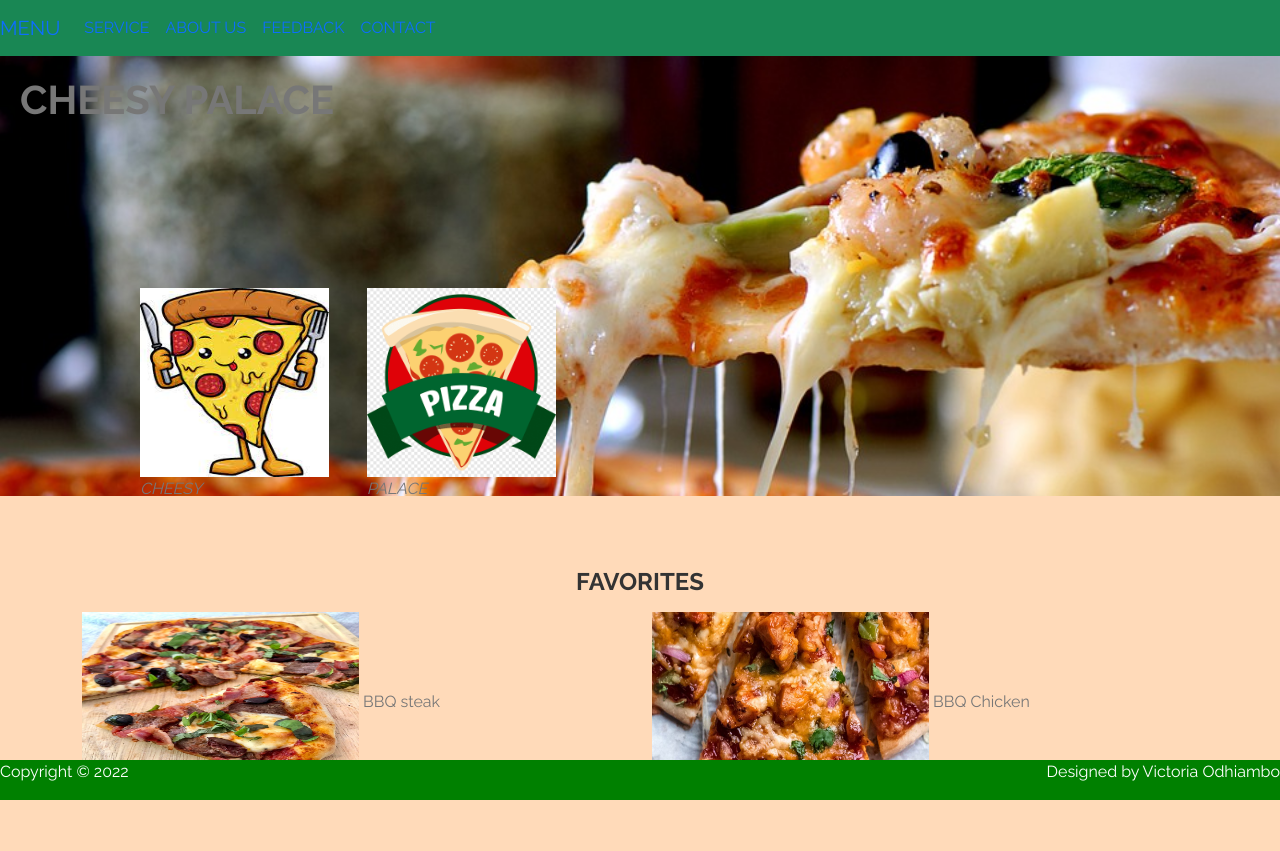
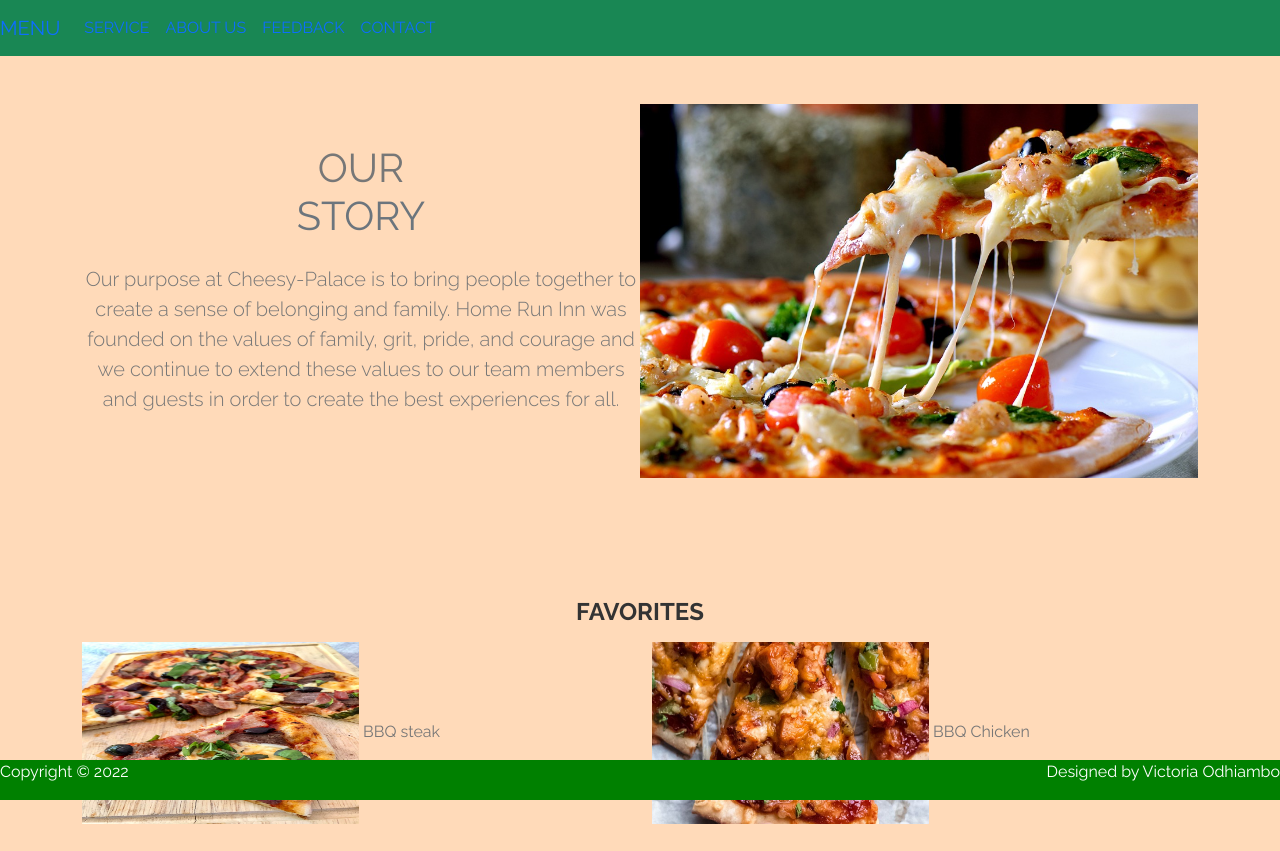
Before and after one commit to victoria-o28/Cheesy-Palace, a plain HTML site: page html/menu.html in a window 1280 px wide. Shown: the top 851 px of the page. Drawn offline with nearby package versions, Linux system fonts and the light colour scheme.

Commit message:
ft:Add a new section on Our story

```diff
--- a/html/menu.html
+++ b/html/menu.html
@@ -39,22 +39,22 @@
         </div>
     </nav>
 
-    <div class="box">
-        <h1> <strong>CHEESY PALACE</strong></h1>
-    </div>
+    <!-- show-case -->
+    <section class="bg-transparent text-dark p-5 text-center" text-sm-start>
+        <div class="container">
+            <div class="d-sm-flex align-items-center justify-content-between">
+                <div>
+                    <h1>OUR <br> <span class="text-secondary">STORY </span></h1>
+                    <p class="lead my-4">
+                        Our purpose at Cheesy-Palace is to bring people together to create a sense of belonging and family.
+                         Home Run Inn was founded on the values of family, grit, pride, and courage
+                        and we continue to extend these values to our team members and guests in order to create the best experiences for all.
+                    </p>
 
-    <div class="DDP row">
-
-        <div id="design" class="box1 col-sm-4">
-            <img class="imga" src="../Assets/Menu/Box1.jpeg" alt="#">
-            <p><em>CHEESY</em></p>
-        </div>
-        <div id="development" class="box2 col-sm-4">
-            <img class="imga" src="../Assets/Menu/box2.png" alt="#">
-            <p><em>PALACE</em></p>
-        </div>
-
-    </div>
+                </div>
+                <img class="img-fluid w-50 d-none d-sm-block" src="../Assets/Pizza_front.jpg" alt="#">
+            </div>
+ </section>
     <br><br><br>
     <div class=" container">
         <!-- Stack the columns on mobile by making one full-width and the other half-width -->
@@ -334,6 +334,9 @@
             <p>Copyright &copy; 2022</p>
             <p>Designed by Victoria Odhiambo</p>
         </footer>
+        <script src="https://cdn.jsdelivr.net/npm/bootstrap@5.0.2/dist/js/bootstrap.bundle.min.js"
+        integrity="sha384-MrcW6ZMFYlzcLA8Nl+NtUVF0sA7MsXsP1UyJoMp4YLEuNSfAP+JcXn/tWtIaxVXM" crossorigin="anonymous">
+    </script>
         <script src="../js/scripts.js"></script>
 
 
```
